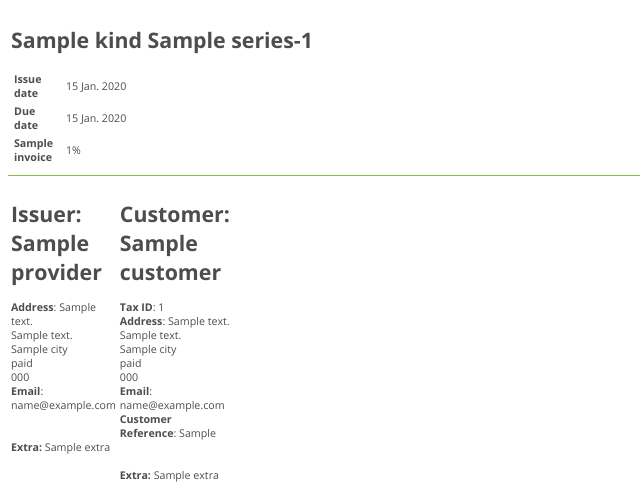
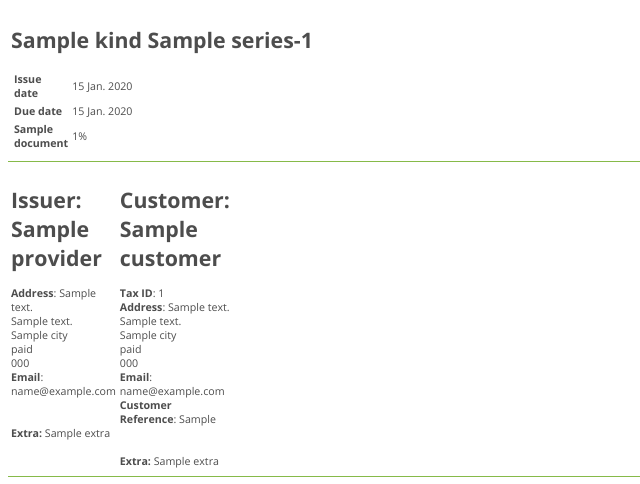
Before and after one commit to silverapp/silver, a Django app: template silver/templates/billing_documents/document_pdf_base.html in a window 1280 px wide. Shown: the top 484 px of the page, without its empty margins (0-640 px from the left). Run offline with Django 3.2, Linux system fonts and the light colour scheme; the template is opened without the code that fills it: most values are stand-ins (such as "Sample title", 1, 10 or a date in 2020).

Commit message:
Use document naming instead of invoice.

```diff
--- a/silver/models.py
+++ b/silver/models.py
@@ -1323,7 +1323,7 @@ class BillingDocument(models.Model):
             state = self.state
 
         context = {
-            'invoice': self,
+            'document': self,
             'provider': provider,
             'customer': customer,
             'entries': self._entries,
--- a/silver/templates/billing_documents/document_pdf_base.html
+++ b/silver/templates/billing_documents/document_pdf_base.html
@@ -2,7 +2,7 @@
 <!DOCTYPE html>
 <html>
 <head>
-    <title>{% if invoice.state == 'canceled' %} Canceled {% endif %}{{ invoice.kind }} {{ invoice.series }}-{{ invoice.number }}</title>
+    <title>{% if document.state == 'canceled' %} Canceled {% endif %}{{ document.kind }} {{ document.series }}-{{ document.number }}</title>
     <style type="text/css">
         @page {
             size: a4;
@@ -108,23 +108,23 @@
     <table>
         <tr>
             <td class="title">
-                <h1>{% if invoice.state == 'canceled' %} Canceled {% endif %}{{ invoice.kind }} {{ invoice.series }}-{{ invoice.number }}</h1>
+                <h1>{% if document.state == 'canceled' %} Canceled {% endif %}{{ document.kind }} {{ document.series }}-{{ document.number }}</h1>
                 <table>
                     <tr>
                         <td width="48mm"><strong>Issue date</strong></td>
-                        <td>{{ invoice.issue_date|date:"d M. Y" }}</td>
+                        <td>{{ document.issue_date|date:"d M. Y" }}</td>
                     </tr>
                     <tr>
                         <td width="48mm"><strong>Due date</strong></td>
-                        <td>{{ invoice.due_date|date:"d M. Y" }}</td>
+                        <td>{{ document.due_date|date:"d M. Y" }}</td>
                     </tr>
-                    {% if invoice.sales_tax_percent %}
+                    {% if document.sales_tax_percent %}
                     <tr>
                         <td width="48mm" style="vertical-align: top;">
-                            <strong> {% if invoice.sales_tax_name %} {{ invoice.sales_tax_name }} {% else %} Tax {% endif %} </strong>
+                            <strong> {% if document.sales_tax_name %} {{ document.sales_tax_name }} {% else %} Tax {% endif %} </strong>
                         </td>
                         <td>
-                            {{ invoice.sales_tax_percent }}%
+                            {{ document.sales_tax_percent }}%
                         </td>
                     </tr>
                     {% endif %}
@@ -248,10 +248,10 @@
                         {{ entry.quantity|floatformat:-2 }}
                     </td>
                     <td class="unit_price">
-                        {{ entry.unit_price|floatformat:2 }} {{ invoice.currency }}
+                        {{ entry.unit_price|floatformat:2 }} {{ document.currency }}
                     </td>
                     <td class="price">
-                        {{ entry.total|floatformat:2 }} {{ invoice.currency }}
+                        {{ entry.total|floatformat:2 }} {{ document.currency }}
                     </td>
                 </tr>
             {% endfor %}
@@ -260,7 +260,7 @@
             <tr>
                     <td colspan="5" class="total">Total</td>
                     <td class="total_amount">
-                        {{ invoice.total|floatformat:2 }} {{ invoice.currency }}
+                        {{ document.total|floatformat:2 }} {{ document.currency }}
                     </td>
             </tr>
         </tfoot>
```
